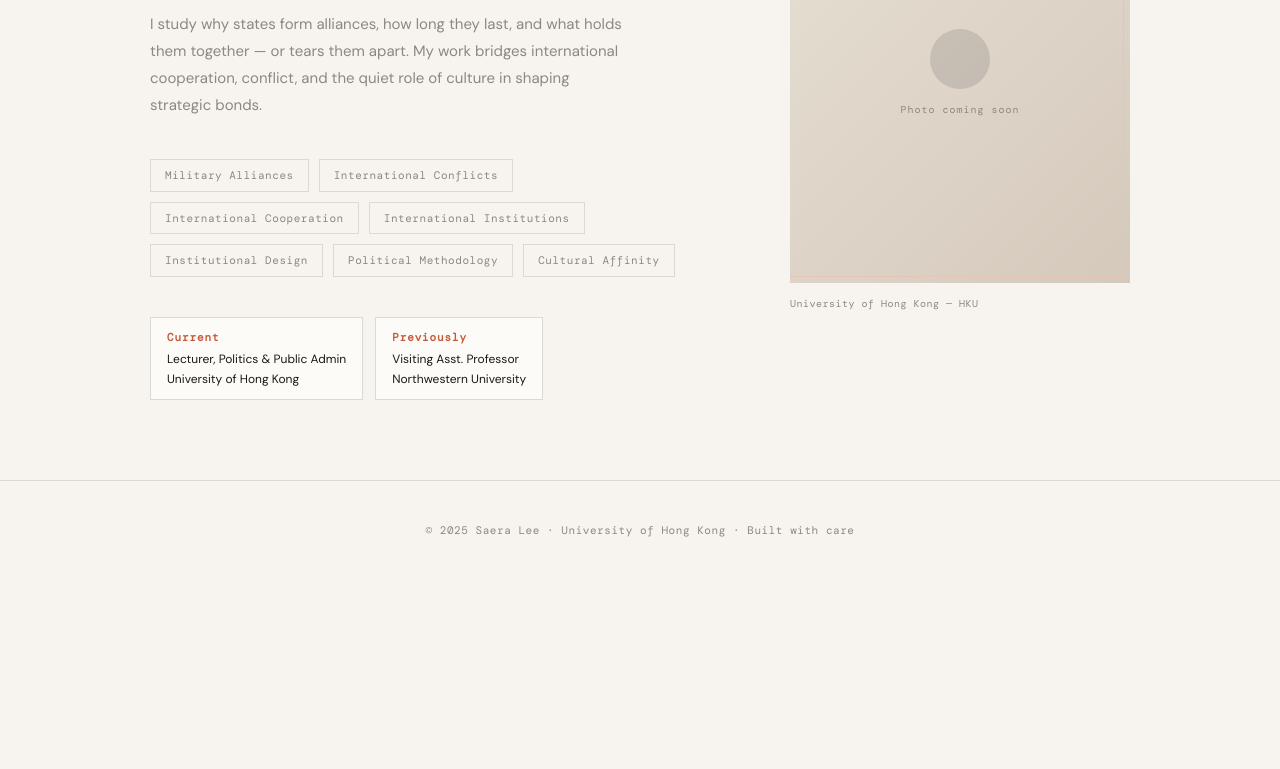
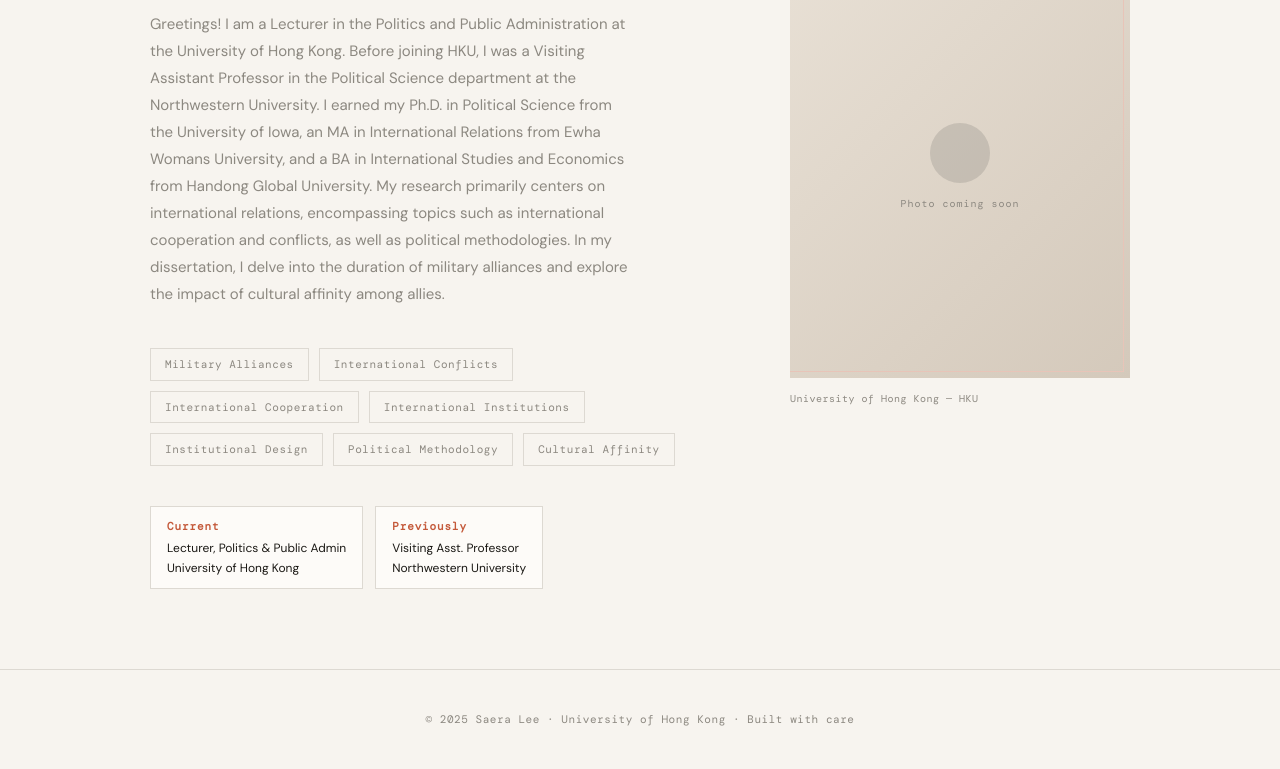
Before and after one commit to slee-31415/website, a plain HTML site: page index.html in a window 1280 px wide. Shown: the part 365-1134 px from the top of the page. Before the commit the page ends 945 px from the top, so only its background shows below. Drawn offline with nearby package versions, Linux system fonts and the light colour scheme; a web font is replaced by a local one.

Commit message:
Update index.html

```diff
--- a/index.html
+++ b/index.html
@@ -830,7 +830,7 @@
     <div class="home-eyebrow">Political Scientist</div>
     <h1 class="home-title">Saera<br><em>Lee</em></h1>
     <p class="home-bio">
-      I study why states form alliances, how long they last, and what holds them together — or tears them apart. My work bridges international cooperation, conflict, and the quiet role of culture in shaping strategic bonds.
+     Greetings! I am a Lecturer in the Politics and Public Administration at the University of Hong Kong. Before joining HKU, I was a Visiting Assistant Professor in the Political Science department at the Northwestern University. I earned my Ph.D. in Political Science from the University of Iowa, an MA in International Relations from Ewha Womans University, and a BA in International Studies and Economics from Handong Global University. My research primarily centers on international relations, encompassing topics such as international cooperation and conflicts, as well as political methodologies. In my dissertation, I delve into the duration of military alliances and explore the impact of cultural affinity among allies.
     </p>
     <div class="home-tags">
       <span class="tag">Military Alliances</span>
```
